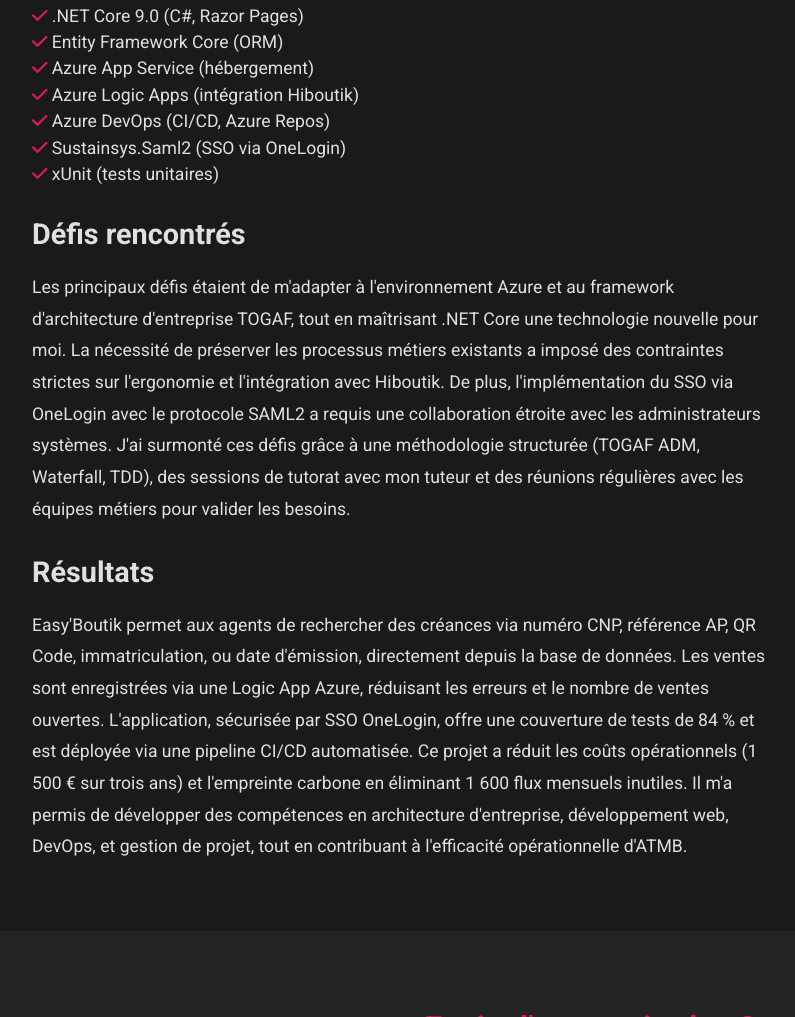
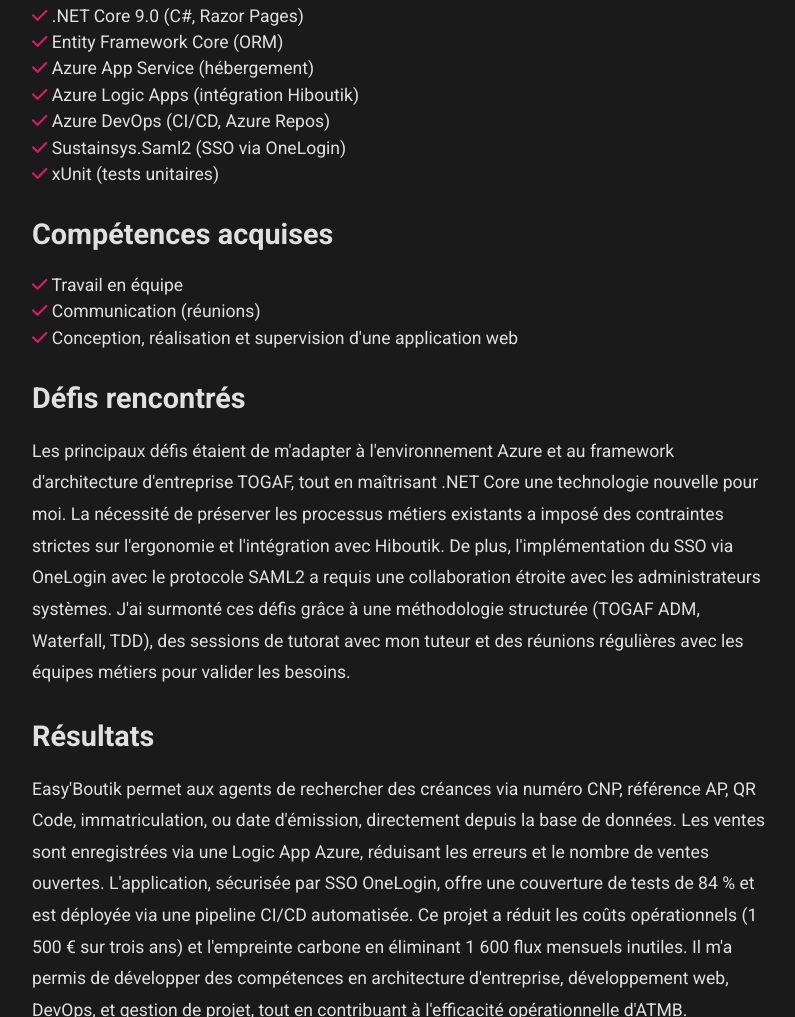
Before and after one commit to Merco74/Merco74.github.io, a plain HTML site: page projet2.html in a window 1280 px wide. Shown: the part 1239-2256 px from the top of the page, without its empty margins (50-845 px from the left). Drawn offline with nearby package versions, Linux system fonts and the light colour scheme.

Commit message:
Update projet2.html

```diff
--- a/projet2.html
+++ b/projet2.html
@@ -57,6 +57,13 @@
                         <li><i class="fas fa-check text-custom"></i> xUnit (tests unitaires)</li>
                     </ul>
 
+                    <h3>Compétences acquises</h3>
+                    <ul class="list-unstyled">
+                        <li><i class="fas fa-check text-custom"></i> Travail en équipe</li>
+                        <li><i class="fas fa-check text-custom"></i> Communication (réunions)</li>
+                        <li><i class="fas fa-check text-custom"></i> Conception, réalisation et supervision d'une application web</li>
+                    </ul>
+
                     <h3>Défis rencontrés</h3>
                     <p>Les principaux défis étaient de m'adapter à l'environnement Azure et au framework d'architecture d'entreprise TOGAF, tout en maîtrisant .NET Core une technologie nouvelle pour moi. La nécessité de préserver les processus métiers existants a imposé des contraintes strictes sur l'ergonomie et l'intégration avec Hiboutik. De plus, l'implémentation du SSO via OneLogin avec le protocole SAML2 a requis une collaboration étroite avec les administrateurs systèmes. J'ai surmonté ces défis grâce à une méthodologie structurée (TOGAF ADM, Waterfall, TDD), des sessions de tutorat avec mon tuteur et des réunions régulières avec les équipes métiers pour valider les besoins.</p>
 
```
